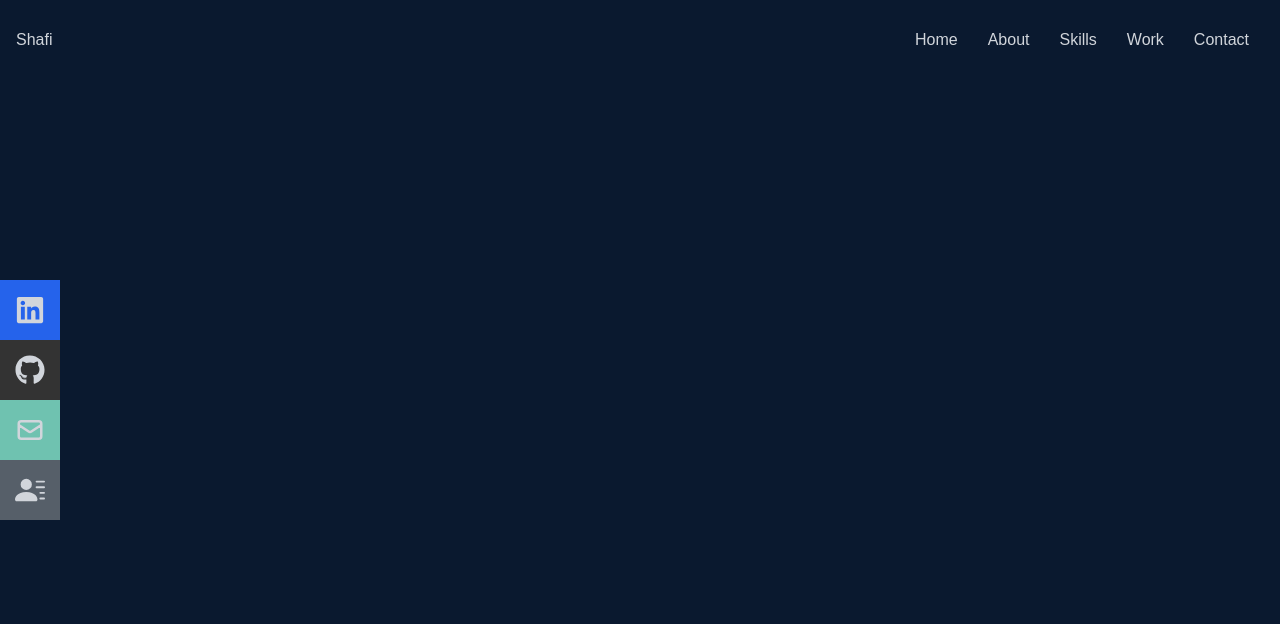
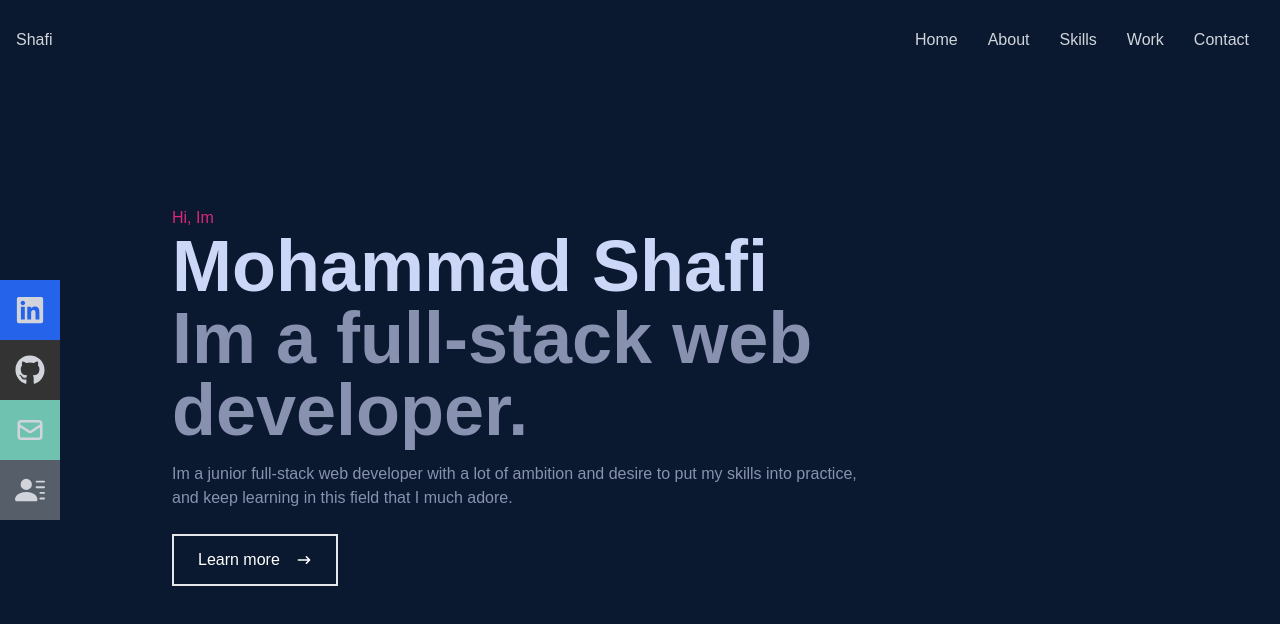
Before and after one commit to ZASFM/My-portfolio-app, a React (Create React App) app: page / in a window 1280 px wide. Shown: the top 624 px of the page. Built offline with nearby package versions, Linux system fonts and the light colour scheme.

Commit message:
Home page functional

```diff
--- /dev/null
+++ b/src/components/About.js
@@ -0,0 +1,11 @@
+import React from 'react'
+
+const About=()=>{
+   return (
+      <div>
+         About
+      </div>
+   )
+}
+
+export default About
--- a/src/components/Home.js
+++ b/src/components/Home.js
@@ -3,8 +3,23 @@
 
 const Home=()=>{
    return (
-      <div className="w-full h-screen bg-[#0a192f]">
-
+      <div name="home" className='w-full h-screen bg-[#0a192f]'>
+         <div className='max-w-[1000px] mx-auto px-8 flex flex-col justify-center h-full'>
+            <p className="text-pink-600">Hi, Im </p>
+            <h1 className="text-4xl sm:text-7xl font-bold text-[#ccd6f6]">Mohammad Shafi</h1>
+            <h2 className="text-4xl sm:text-7xl font-bold text-[#8892b0]">Im a full-stack web developer.</h2>
+            <p className="text-[#8892b0] py-4 max-w-[700px] ">
+               Im a junior full-stack web developer with a lot of ambition and desire to put my skills into practice,
+               and keep learning in this field that I much adore.
+            </p>
+            <div>
+               <button className="group text-white border-2 px-6 py-3 my-2 flex items-center hover:bg-pink-600 ">Learn more
+                  <span className="group-hover:rotate-90 duration-300">
+                     <HiArrowNarrowRight className="ml-4"/>
+                  </span>
+               </button>
+            </div>
+         </div>
       </div>
    )
 }
```
